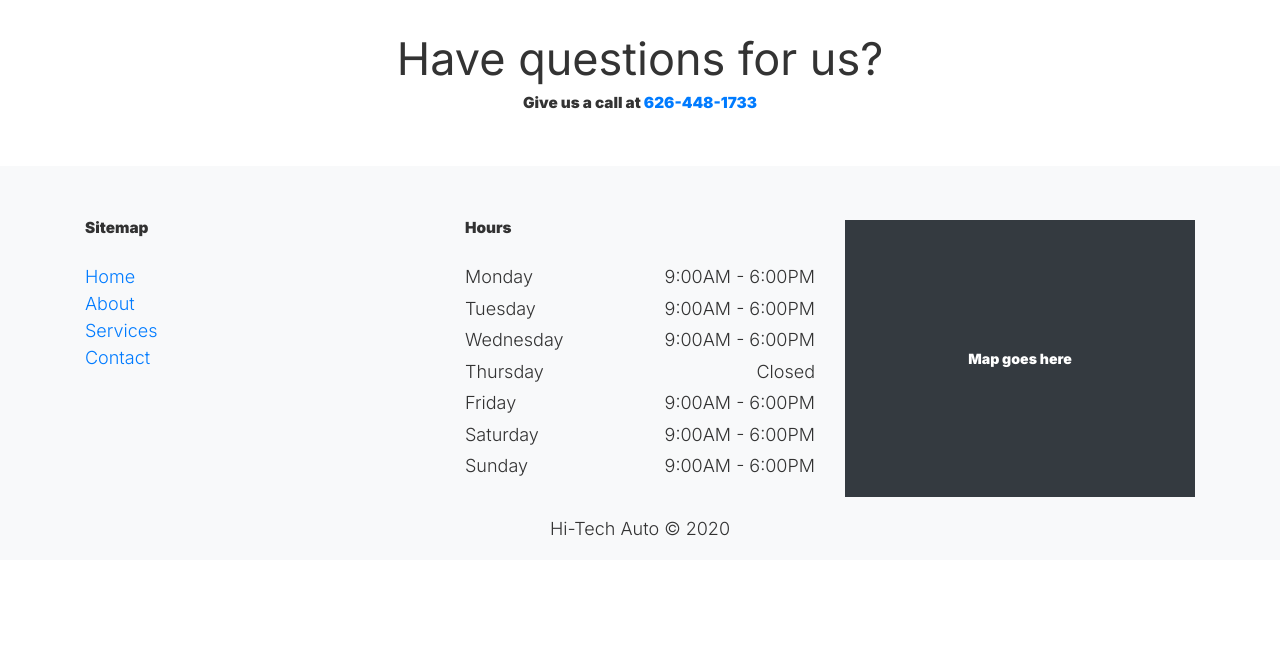
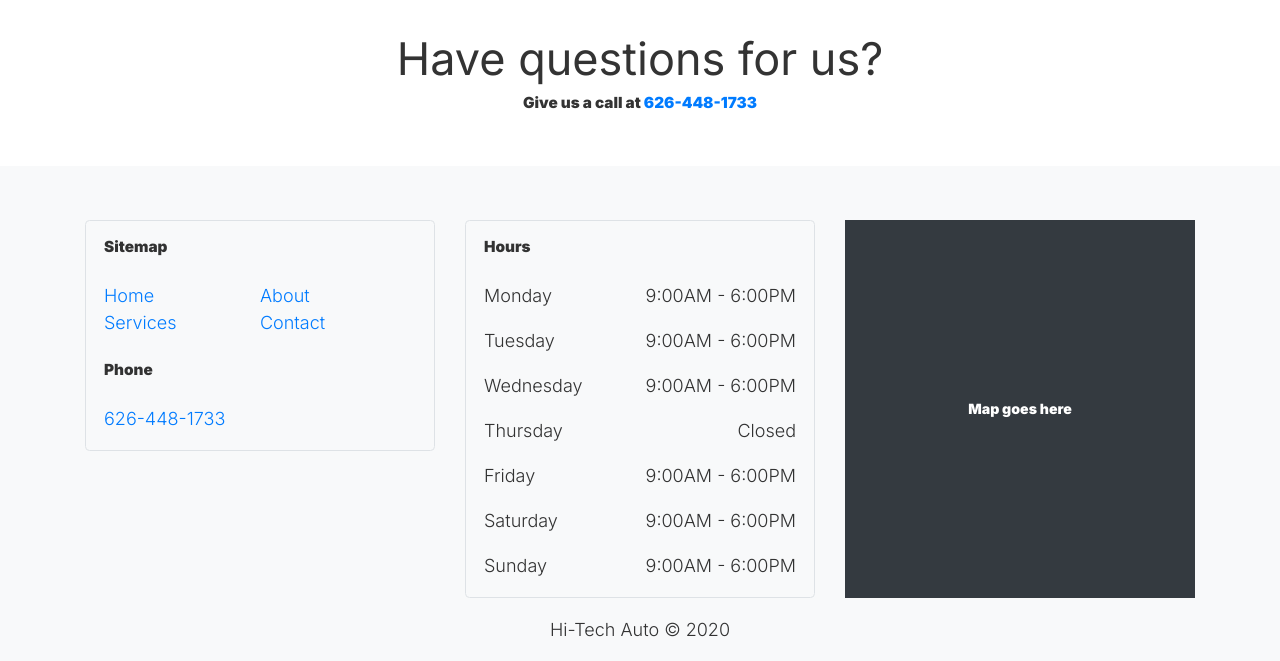
Before and after one commit to kevinakahoshi/hi-tech-auto, a Gatsby site in the folder static-site/: page / in a window 1280 px wide. Shown: the part 2218-2879 px from the top of the page. Before the commit the page ends 2778 px from the top, so only its background shows below. Built offline with nearby package versions, Linux system fonts and the light colour scheme; Gatsby itself is replaced by a stand-in of ours.

Commit message:
Updated footer links and layout

```diff
--- a/static-site/src/components/custom.css
+++ b/static-site/src/components/custom.css
@@ -124,6 +124,10 @@ p {
   line-height: 1.5rem;
 }
 
+.footer-sitemap > * {
+  flex: 1 0 50%;
+}
+
 .pointer {
   cursor: pointer;
 }
--- a/static-site/src/components/footer.js
+++ b/static-site/src/components/footer.js
@@ -17,25 +17,29 @@ const Footer = () => (
           lg={4}
           md={6}
           xs={12}>
+          <div
+            className="p-3 mb-3 mb-md-0 border rounded">
             <h5>
               Sitemap
             </h5>
+            <div
+              className="footer-sitemap d-flex flex-wrap justify-content-between">
               <p
-            className="mb-0">
+                className="mb-3 mb-md-0">
                 <Link
                   to="/">
                   Home
                 </Link>
               </p>
               <p
-            className="mb-0">
+                className="mb-3 mb-md-0">
                 <Link
                   to="/about/">
                   About
                 </Link>
               </p>
               <p
-            className="mb-0">
+                className="mb-3 mb-md-0">
                 <Link
                   to="/services/">
                   Services
@@ -47,64 +51,78 @@ const Footer = () => (
                   Contact
                 </Link>
               </p>
+            </div>
+            <h5>
+              Phone
+            </h5>
+            <p
+              className="mb-0">
+              <a
+                href="+16264481733">
+                626-448-1733
+              </a>
+            </p>
+          </div>
         </Col>
         <Col
           lg={4}
           md={6}
           xs={12}>
+          <div
+            className="p-3 mb-3 mb-md-0 border rounded">
             <h5>
               Hours
             </h5>
+            <div>
               <div
-            className="mb-3">
-            <div
-              className="d-flex justify-content-between mb-1">
+                className="d-flex justify-content-between">
                 <p
-                className="mb-0">Monday</p>
+                  className="mb-3">Monday</p>
                 <p
-                className="mb-0">9:00AM - 6:00PM</p>
+                  className="mb-3">9:00AM - 6:00PM</p>
               </div>
               <div
-              className="d-flex justify-content-between mb-1">
+                className="d-flex justify-content-between">
                 <p
-                className="mb-0">Tuesday</p>
+                  className="mb-3">Tuesday</p>
                 <p
-                className="mb-0">9:00AM - 6:00PM</p>
+                  className="mb-3">9:00AM - 6:00PM</p>
               </div>
               <div
-              className="d-flex justify-content-between mb-1">
+                className="d-flex justify-content-between">
                 <p
-                className="mb-0">Wednesday</p>
+                  className="mb-3">Wednesday</p>
                 <p
-                className="mb-0">9:00AM - 6:00PM</p>
+                  className="mb-3">9:00AM - 6:00PM</p>
               </div>
               <div
-              className="d-flex justify-content-between mb-1">
+                className="d-flex justify-content-between">
                 <p
-                className="mb-0">Thursday</p>
+                  className="mb-3">Thursday</p>
                 <p
-                className="mb-0">Closed</p>
+                  className="mb-3">Closed</p>
               </div>
               <div
-              className="d-flex justify-content-between mb-1">
+                className="d-flex justify-content-between">
                 <p
-                className="mb-0">Friday</p>
+                  className="mb-3">Friday</p>
                 <p
-                className="mb-0">9:00AM - 6:00PM</p>
+                  className="mb-3">9:00AM - 6:00PM</p>
               </div>
               <div
-              className="d-flex justify-content-between mb-1">
+                className="d-flex justify-content-between">
                 <p
-                className="mb-0">Saturday</p>
+                  className="mb-3">Saturday</p>
                 <p
-                className="mb-0">9:00AM - 6:00PM</p>
+                  className="mb-3">9:00AM - 6:00PM</p>
               </div>
               <div
-              className="d-flex justify-content-between mb-1">
+                className="d-flex justify-content-between">
                 <p
                   className="mb-0">Sunday</p>
                 <p
                   className="mb-0">9:00AM - 6:00PM</p>
+              </div>
             </div>
           </div>
         </Col>
--- a/static-site/src/pages/contact.js
+++ b/static-site/src/pages/contact.js
@@ -64,9 +64,9 @@ const Contact = () => {
                       Phone
                     </h3>
                     <a
-                      href="tel:+1"
+                      href="tel:+16264481733"
                       className="btn btn-primary w-100">
-                      626-555-5555
+                      626-448-1733
                     </a>
                   </div>
               </Col>
```
Lines whose indentation alone changed are shown as unchanged.
